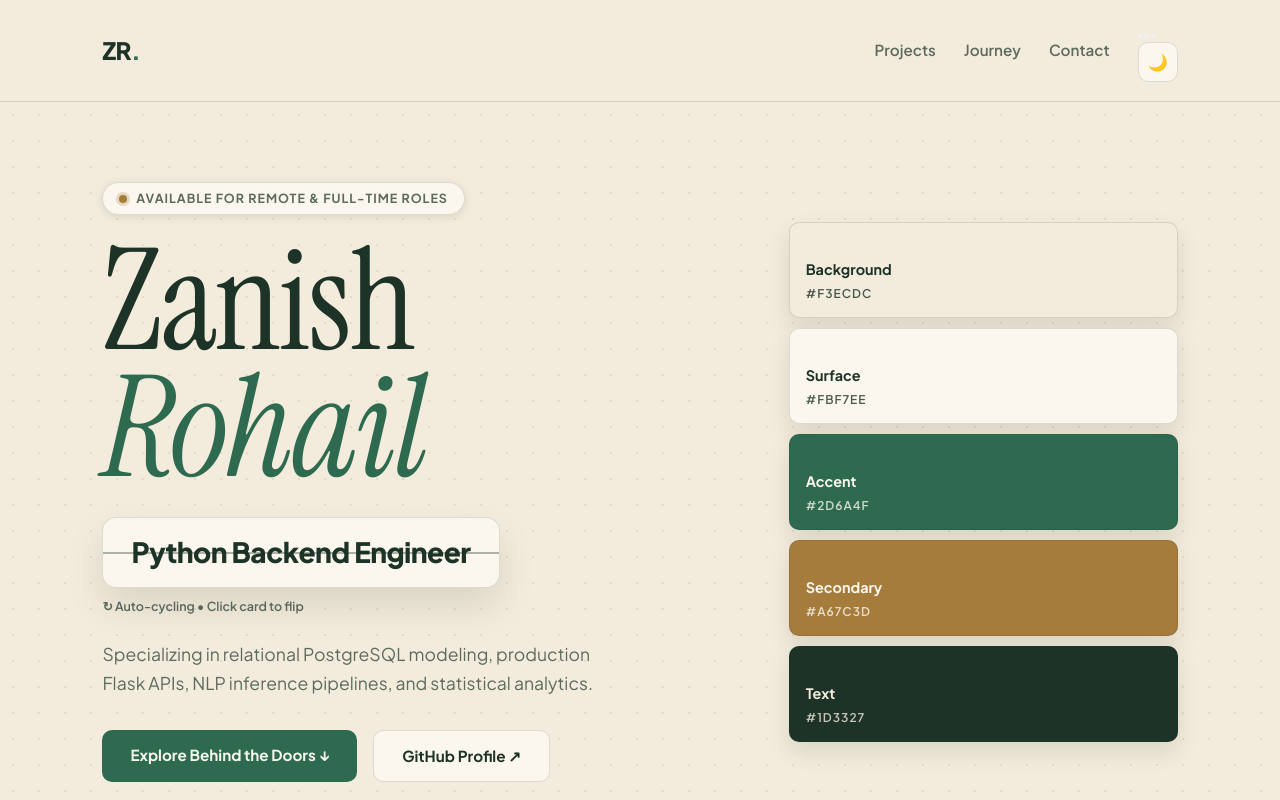
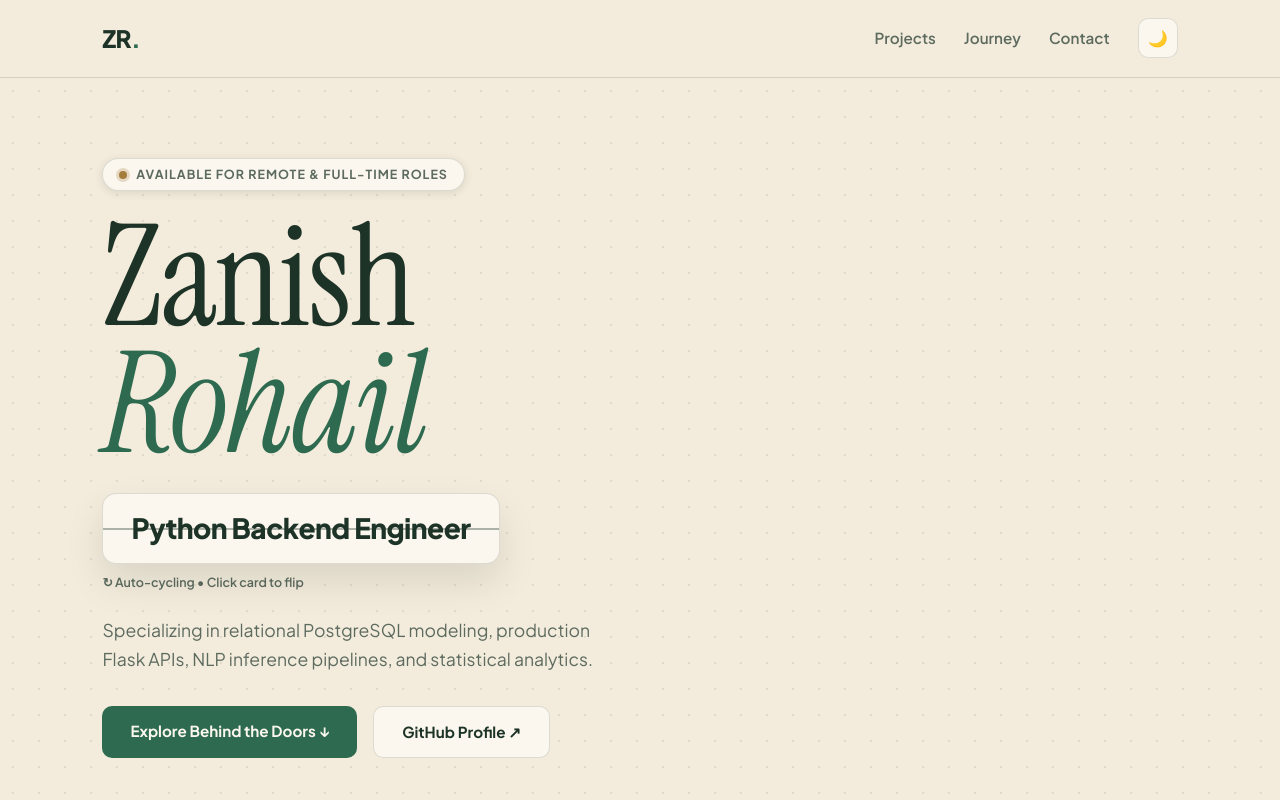
Before and after one commit to zanishcodes7/zanishcodes7.github.io, a plain HTML site: page index.html in a window 1280 px wide. Shown: the top 800 px of the page. Drawn offline with Linux system fonts and the light colour scheme.

```diff
--- a/index.html
+++ b/index.html
@@ -1,5 +1,5 @@
 <!DOCTYPE html>
-<html lang="en" data-theme="light" data-palette="navy-pink">
+<html lang="en" data-theme="light">
 <head>
   <meta charset="UTF-8" />
   <meta name="viewport" content="width=device-width, initial-scale=1.0" />
@@ -19,18 +19,11 @@
       <a href="#doors">Projects</a>
       <a href="#timeline">Journey</a>
       <a href="#contact">Contact</a>
-      <div class="nav-controls">
-        <div class="palette-picker">
-          <button data-p="navy-pink" aria-label="Navy, white and hot pink"></button>
-          <button data-p="cream-coral" aria-label="Navy, cream and coral"></button>
-          <button data-p="forest-sand" aria-label="Forest green and sand beige"></button>
-        </div>
-        <button id="theme-toggle" aria-label="Toggle light and dark mode">🌙</button>
-      </div>
+      <button id="theme-toggle" aria-label="Toggle light and dark mode">🌙</button>
     </div>
   </nav>
 
-  <!-- 1. Editorial Hero with Split-Flap Role Switcher and Palette Swatches -->
+  <!-- 1. Hero with Split-Flap Role Switcher -->
   <header class="hero hero-editorial">
     <div class="hero-grid">
       <div class="hero-left">
@@ -57,14 +50,6 @@
           <a href="https://github.com/zanishcodes7" target="_blank" class="btn-outline">GitHub Profile ↗</a>
         </div>
       </div>
-
-      <aside class="swatch-stack" aria-label="Current palette">
-        <div class="swatch" data-var="--bg"><span class="sw-name">Background</span><span class="sw-hex"></span></div>
-        <div class="swatch" data-var="--surface"><span class="sw-name">Surface</span><span class="sw-hex"></span></div>
-        <div class="swatch" data-var="--accent"><span class="sw-name">Accent</span><span class="sw-hex"></span></div>
-        <div class="swatch" data-var="--secondary-accent"><span class="sw-name">Secondary</span><span class="sw-hex"></span></div>
-        <div class="swatch" data-var="--text"><span class="sw-name">Text</span><span class="sw-hex"></span></div>
-      </aside>
     </div>
   </header>
 
--- a/script.js
+++ b/script.js
@@ -161,22 +161,3 @@ if (activeYearEl && timelineCards.length) {
   );
   timelineCards.forEach((card) => observer.observe(card));
 }
-
-// =====================================================
-// 5. SWATCH HEX LABELS (follow the active theme)
-// =====================================================
-function updateSwatches() {
-  const styles = getComputedStyle(document.documentElement);
-  document.querySelectorAll(".swatch").forEach((sw) => {
-    const value = styles.getPropertyValue(sw.dataset.var).trim();
-    const hex = value.startsWith("#") ? value.toUpperCase() : value;
-    sw.querySelector(".sw-hex").textContent = hex;
-  });
-}
-
-updateSwatches();
-
-new MutationObserver(updateSwatches).observe(htmlEl, {
-  attributes: true,
-  attributeFilter: ["data-theme"],
-});
--- a/style.css
+++ b/style.css
@@ -144,10 +144,6 @@ a {
 }
 
 .hero-grid {
-  display: grid;
-  grid-template-columns: 1.6fr 1fr;
-  gap: 4rem;
-  align-items: center;
   max-width: 1200px;
   width: 100%;
   margin: 0 auto;
```
